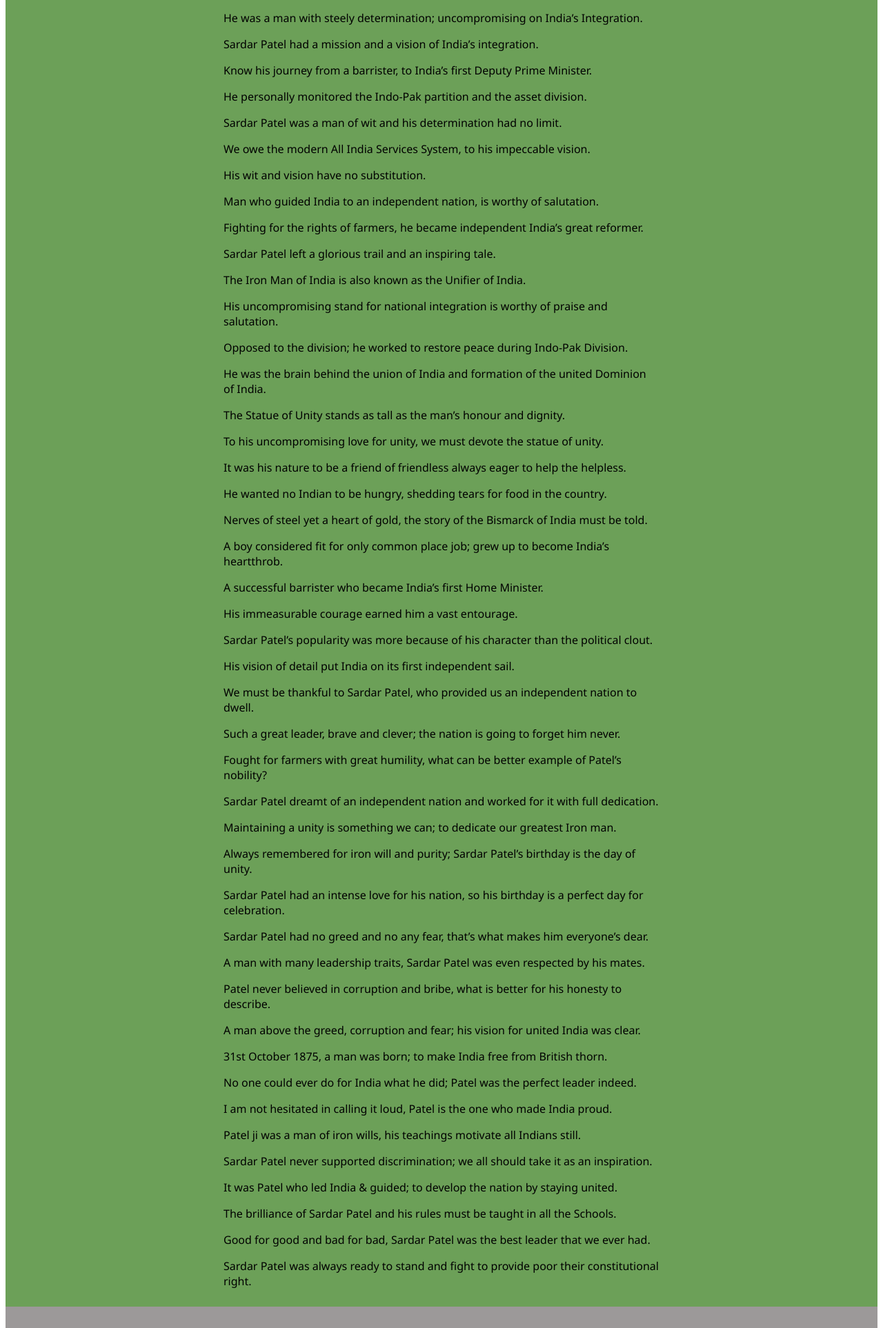
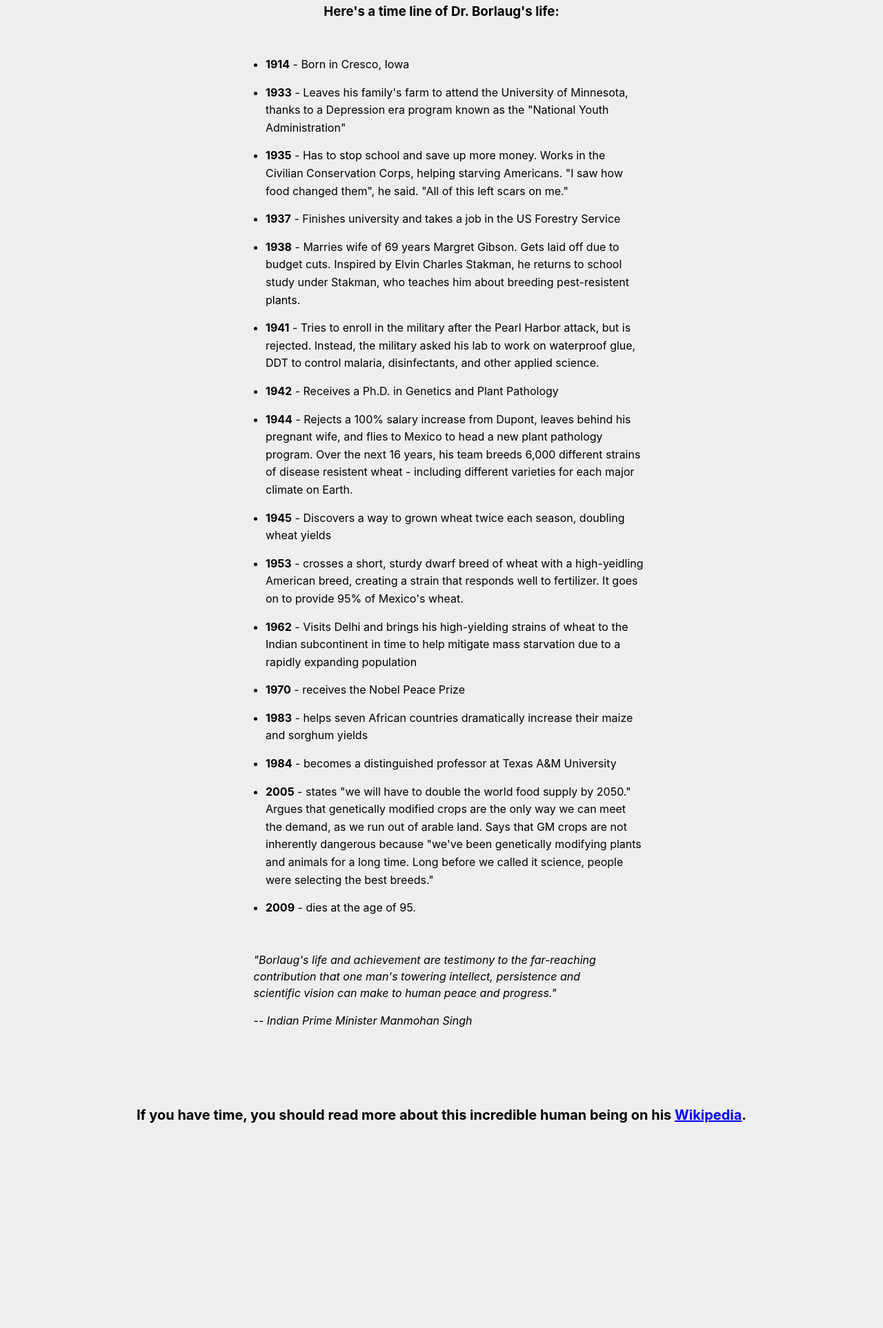
Before and after one commit to yashdobariya/My-tribute-page, a plain HTML site: page index.html in a window 1280 px wide. Shown: the part 874-2800 px from the top of the page at 69% size. After the commit the page ends 2564 px from the top, so only its background shows below. Drawn offline with Linux system fonts and the light colour scheme.

Commit message:
Design Changes

```diff
--- a/index.html
+++ b/index.html
@@ -6,226 +6,118 @@
     <link rel="stylesheet" type="text/css" href="main.css" />
   </head>
   <body>
-    <div id="main">
-      <div id="title">
-        <h1 >Sardar Vallabhai Patel</h1>
-        <h3>
-        Statue of unity is dedicated to Sardar Patel’s commitment and dignity.
-        </h3>
+    <div class="main">
+      <h1 class="title">Dr. Norman Borlaug</h1>
+      <p class="sub-title">The man who saved a billion lives</p>
+      <figure class="img-div">
+        <img
+          class="image"
+          src="img/tb1.jpg"
+          alt="Dr. Norman Borlaug seen standing in Mexican wheat field with a group of biologists"
+        />
+        <figcaption class="img-caption">
+          Dr. Norman Borlaug, third from the left, trains biologists in Mexico
+          on how to increase wheat yields - part of his life-long war on hunger.
+        </figcaption>
+      </figure>
+      <section class="tribute-info">
+        <h3 class="headline">Here's a time line of Dr. Borlaug's life:</h3>
+        <ul>
+          <li><strong>1914</strong> - Born in Cresco, Iowa</li>
+          <li>
+            <strong>1933</strong> - Leaves his family's farm to attend the
+            University of Minnesota, thanks to a Depression era program known as
+            the "National Youth Administration"
+          </li>
+          <li>
+            <strong>1935</strong> - Has to stop school and save up more money.
+            Works in the Civilian Conservation Corps, helping starving
+            Americans. "I saw how food changed them", he said. "All of this left
+            scars on me."
+          </li>
+          <li>
+            <strong>1937</strong> - Finishes university and takes a job in the
+            US Forestry Service
+          </li>
+          <li>
+            <strong>1938</strong> - Marries wife of 69 years Margret Gibson.
+            Gets laid off due to budget cuts. Inspired by Elvin Charles Stakman,
+            he returns to school study under Stakman, who teaches him about
+            breeding pest-resistent plants.
+          </li>
+          <li>
+            <strong>1941</strong> - Tries to enroll in the military after the
+            Pearl Harbor attack, but is rejected. Instead, the military asked
+            his lab to work on waterproof glue, DDT to control malaria,
+            disinfectants, and other applied science.
+          </li>
+          <li>
+            <strong>1942</strong> - Receives a Ph.D. in Genetics and Plant
+            Pathology
+          </li>
+          <li>
+            <strong>1944</strong> - Rejects a 100% salary increase from Dupont,
+            leaves behind his pregnant wife, and flies to Mexico to head a new
+            plant pathology program. Over the next 16 years, his team breeds
+            6,000 different strains of disease resistent wheat - including
+            different varieties for each major climate on Earth.
+          </li>
+          <li>
+            <strong>1945</strong> - Discovers a way to grown wheat twice each
+            season, doubling wheat yields
+          </li>
+          <li>
+            <strong>1953</strong> - crosses a short, sturdy dwarf breed of wheat
+            with a high-yeidling American breed, creating a strain that responds
+            well to fertilizer. It goes on to provide 95% of Mexico's wheat.
+          </li>
+          <li>
+            <strong>1962</strong> - Visits Delhi and brings his high-yielding
+            strains of wheat to the Indian subcontinent in time to help mitigate
+            mass starvation due to a rapidly expanding population
+          </li>
+          <li><strong>1970</strong> - receives the Nobel Peace Prize</li>
+          <li>
+            <strong>1983</strong> - helps seven African countries dramatically
+            increase their maize and sorghum yields
+          </li>
+          <li>
+            <strong>1984</strong> - becomes a distinguished professor at Texas
+            A&M University
+          </li>
+          <li>
+            <strong>2005</strong> - states "we will have to double the world
+            food supply by 2050." Argues that genetically modified crops are the
+            only way we can meet the demand, as we run out of arable land. Says
+            that GM crops are not inherently dangerous because "we've been
+            genetically modifying plants and animals for a long time. Long
+            before we called it science, people were selecting the best breeds."
+          </li>
+          <li><strong>2009</strong> - dies at the age of 95.</li>
+        </ul>
+        <blockquote
+          cite="http://news.rediff.com/report/2009/sep/14/pm-pays-tribute-to-father-of-green-revolution-borlaug.htm"
+        >
+          <p>
+            "Borlaug's life and achievement are testimony to the far-reaching
+            contribution that one man's towering intellect, persistence and
+            scientific vision can make to human peace and progress."
+          </p>
+          <cite>-- Indian Prime Minister Manmohan Singh</cite>
+        </blockquote>
+      </section>
+      <div class="tribute-link_div">
+        <strong>
+          If you have time, you should read more about this incredible human
+          being on his
+          <a
+            class="tribute-link"
+            href="https://en.wikipedia.org/wiki/Norman_Borlaug"
+            target="_blank"
+            >Wikipedia</a
+          >.</strong
+        >
       </div>
-      <div id="img-div">
-        <img src="img/sp2.jpg" alt="Sardar Patel's Statue of unity" id="image" />
-        <p id="img-caption"><b>
-          Sardar Patel - Iron Man of India's Biography & Contributions in
-          India's Freedom Struggle</b>
-        </p>
-      </div>
-      <div id="tribute-info">
-      <h3 class="center"> <em>Slogans on Sardar Vallabhbhai Patel </em></h3>
-        <p>
-          He was a man with steely determination; uncompromising on India’s
-          Integration.
-        </p>
-
-        <p>Sardar Patel had a mission and a vision of India’s integration.</p>
-
-        <p>
-          Know his journey from a barrister, to India’s first Deputy Prime
-          Minister.
-        </p>
-
-        <p>
-          He personally monitored the Indo-Pak partition and the asset division.
-        </p>
-
-        <p>Sardar Patel was a man of wit and his determination had no limit.</p>
-
-        <p>
-          We owe the modern All India Services System, to his impeccable vision.
-        </p>
-
-        <p>His wit and vision have no substitution.</p>
-
-        <p>
-          Man who guided India to an independent nation, is worthy of
-          salutation.
-        </p>
-
-        <p>
-          Fighting for the rights of farmers, he became independent India’s
-          great reformer.
-        </p>
-
-        <p>Sardar Patel left a glorious trail and an inspiring tale.</p>
-
-        <p>The Iron Man of India is also known as the Unifier of India.</p>
-
-        <p>
-          His uncompromising stand for national integration is worthy of praise
-          and salutation.
-        </p>
-        <p>
-          Opposed to the division; he worked to restore peace during Indo-Pak
-          Division.
-        </p>
-
-        <p>
-          He was the brain behind the union of India and formation of the united
-          Dominion of India.
-        </p>
-
-        <p>
-          The Statue of Unity stands as tall as the man’s honour and dignity.
-        </p>
-
-        <p>
-          To his uncompromising love for unity, we must devote the statue of
-          unity.
-        </p>
-
-        <p>
-          It was his nature to be a friend of friendless always eager to help
-          the helpless.
-        </p>
-
-
-        <p>
-          He wanted no Indian to be hungry, shedding tears for food in the
-          country.
-        </p>
-
-        <p>
-          Nerves of steel yet a heart of gold, the story of the Bismarck of
-          India must be told.
-        </p>
-
-        <p>
-          A boy considered fit for only common place job; grew up to become
-          India’s heartthrob.
-        </p>
-
-        <p>A successful barrister who became India’s first Home Minister.</p>
-
-        <p>His immeasurable courage earned him a vast entourage.</p>
-
-        <p>
-          Sardar Patel’s popularity was more because of his character than the
-          political clout.
-        </p>
-
-        <p>His vision of detail put India on its first independent sail.</p>
-
-        <p>
-          We must be thankful to Sardar Patel, who provided us an independent
-          nation to dwell.
-        </p>
-
-        <p>
-          Such a great leader, brave and clever; the nation is going to forget
-          him never.
-        </p>
-
-        <p>
-          Fought for farmers with great humility, what can be better example of
-          Patel’s nobility?
-        </p>
-
-        <p>
-          Sardar Patel dreamt of an independent nation and worked for it with
-          full dedication.
-        </p>
-
-        <p>
-          Maintaining a unity is something we can; to dedicate our greatest Iron
-          man.
-        </p>
-
-        <p>
-          Always remembered for iron will and purity; Sardar Patel’s birthday is
-          the day of unity.
-        </p>
-
-        <p>
-          Sardar Patel had an intense love for his nation, so his birthday is a
-          perfect day for celebration.
-        </p>
-
-        <p>
-          Sardar Patel had no greed and no any fear, that’s what makes him
-          everyone’s dear.
-        </p>
-
-        <p>
-          A man with many leadership traits, Sardar Patel was even respected by
-          his mates.
-        </p>
-
-        <p>
-          Patel never believed in corruption and bribe, what is better for his
-          honesty to describe.
-        </p>
-
-        <p>
-          A man above the greed, corruption and fear; his vision for united
-          India was clear.
-        </p>
-
-        <p>
-          31st October 1875, a man was born; to make India free from British
-          thorn.
-        </p>
-
-        <p>
-          No one could ever do for India what he did; Patel was the perfect
-          leader indeed.
-        </p>
-
-        <p>
-          I am not hesitated in calling it loud, Patel is the one who made India
-          proud.
-        </p>
-
-        <p>
-          Patel ji was a man of iron wills, his teachings motivate all Indians
-          still.
-        </p>
-
-        <p>
-          Sardar Patel never supported discrimination; we all should take it as
-          an inspiration.
-        </p>
-
-        <p>
-          It was Patel who led India & guided; to develop the nation by staying
-          united.
-        </p>
-
-        <p>
-          The brilliance of Sardar Patel and his rules must be taught in all the
-          Schools.
-        </p>
-
-        <p>
-          Good for good and bad for bad, Sardar Patel was the best leader that
-          we ever had.
-        </p>
-
-        <p>
-          Sardar Patel was always ready to stand and fight to provide poor their
-          constitutional right.
-        </p>
-
-      </div>
-<div class="tribute-link_div">
-      <p id="tribute-link"> If you should Know more about this incredible human being on his
-      <a
-        href="https://en.wikipedia.org/wiki/Vallabhbhai_Patel"
-        target="_blank"
-
-      > Wikipedia</a>
-      </p>
-    </div>
-      </a>
     </div>
   </body>
 </html>
--- a/main.css
+++ b/main.css
@@ -1,51 +1,99 @@
-#main {
-  background-color: rgb(108, 160, 88);
-  color: black;
+body {
+  font-family: -apple-system, BlinkMacSystemFont, "Segoe UI", "Roboto",
+    "Helvetica Neue", Arial, sans-serif;
+  background: #eee;
+  line-height: 1.5;
 }
 
-#title {
+.main {
+  border-radius: 5px;
+}
+
+.title {
   text-align: center;
   padding: 20px;
-  margin: 10px;
-  font-family: Arial, sans-serif;
+  margin: -5px;
 }
 
-#img-div {
+.sub-title {
+  text-align: center;
+  font-size: 18px;
+  margin: 0;
+}
+
+.image {
+  display: block;
+  margin: 0 auto;
+  max-width: 100%;
+  height: auto;
+}
+
+.img-div {
   background-color: #fff;
   text-align: center;
   margin: 10px;
   padding: 10px;
-  border-radius: 20px;
 }
 
-#image {
-  position: relative;
-  margin: auto;
-  width: 80%;
-  height: auto;
+.img-caption {
+  font-size: 14px;
+  padding: 10px;
 }
 
-#img-caption {
-  font-size: medium;
-  font-family: Verdana;
-}
-
-#tribute-info {
-  font-family: "Segoe UI", Tahoma, Geneva, Verdana, sans-serif;
+.tribute-info {
   margin: auto;
   width: 50%;
   padding: 10px;
 }
 
-.center {
+.tribute-link_div {
+  font-size: 20px;
+  padding: 50px;
+  text-align: center;
+  font-weight: 100;
+}
+
+.headline {
+  margin: 50px 0;
   text-align: center;
 }
 
-.tribute-link_div {
-  background-color: rgb(156, 153, 153);
-  font-size: larger;
-  padding: 50px;
-  text-align: center;
-  font-weight: 100;
-  color: black;
+ul {
+  max-width: 550px;
+  margin: 0 auto 50px auto;
+  text-align: left;
+  line-height: 1.6;
 }
+
+li {
+  margin: 15px 0;
+}
+
+blockquote {
+  font-style: italic;
+  max-width: 545px;
+  margin: 0 auto 50px auto;
+  text-align: left;
+}
+
+@media (max-width: 480px) {
+  .title {
+    font-size: 40px;
+  }
+  .sub-title {
+    font-size: 25px;
+  }
+  .img-caption {
+    font-size: 25px;
+  }
+
+  .headline {
+    font-size: 30px;
+  }
+  .tribute-info {
+    font-size: 20px;
+  }
+  .tribute-link_div {
+    font-size: 25px;
+  }
+}
```
Also changed, not shown: img/tb1.jpg (added).
